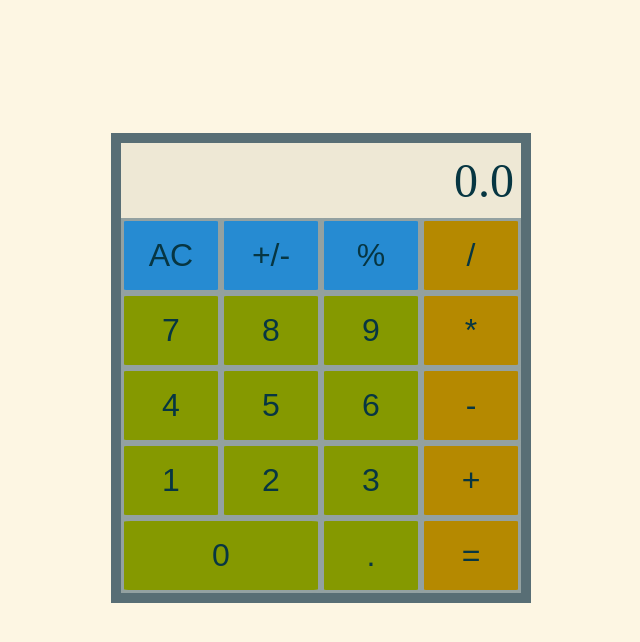
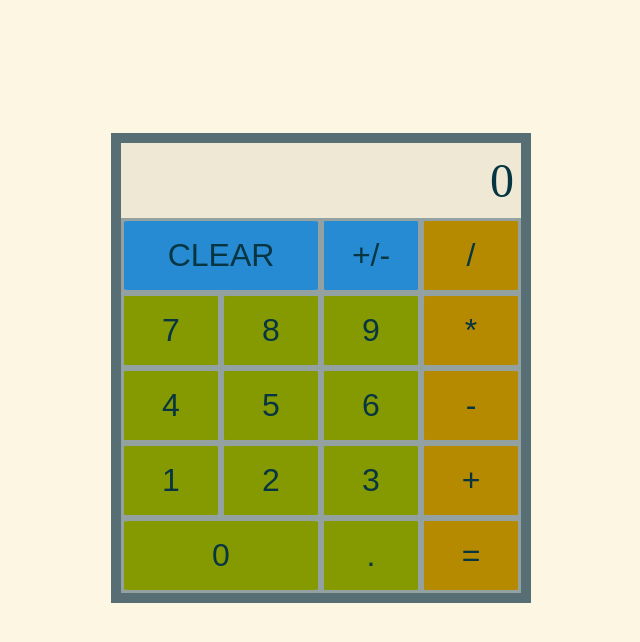
Before and after one commit to WaxAtlas/odinProjectCalculator, a plain HTML site: page index.html in a window 1280 px wide. Shown: the whole page, without its empty margins (319-959 px from the left). Drawn offline with Linux system fonts and the light colour scheme.

Commit message:
Update calculator layout

```diff
--- a/index.html
+++ b/index.html
@@ -9,11 +9,11 @@
 <body>
     <main id="calculator">
         <div id="container">
-            <div id="display">0.0</div>
+            <div id="display">0</div>
             <div class="row">
-                <button class="control" id="ac">AC</button>
+                <button class="control" id="clear">CLEAR</button>
                 <button class="control" id="plusMinus">+/-</button>
-                <button class="control" id="percent">%</button>
+                <!-- <button class="control" id="percent">%</button> -->
                 <button class="operator" id="divide">/</button>
             </div>
             <div class="row">
--- a/style.css
+++ b/style.css
@@ -53,6 +53,10 @@ button {
     width: 393px;
 }
 
+#clear {
+    width: 200px;
+}
+
 #zero {
     width: 200px;
 }
```
